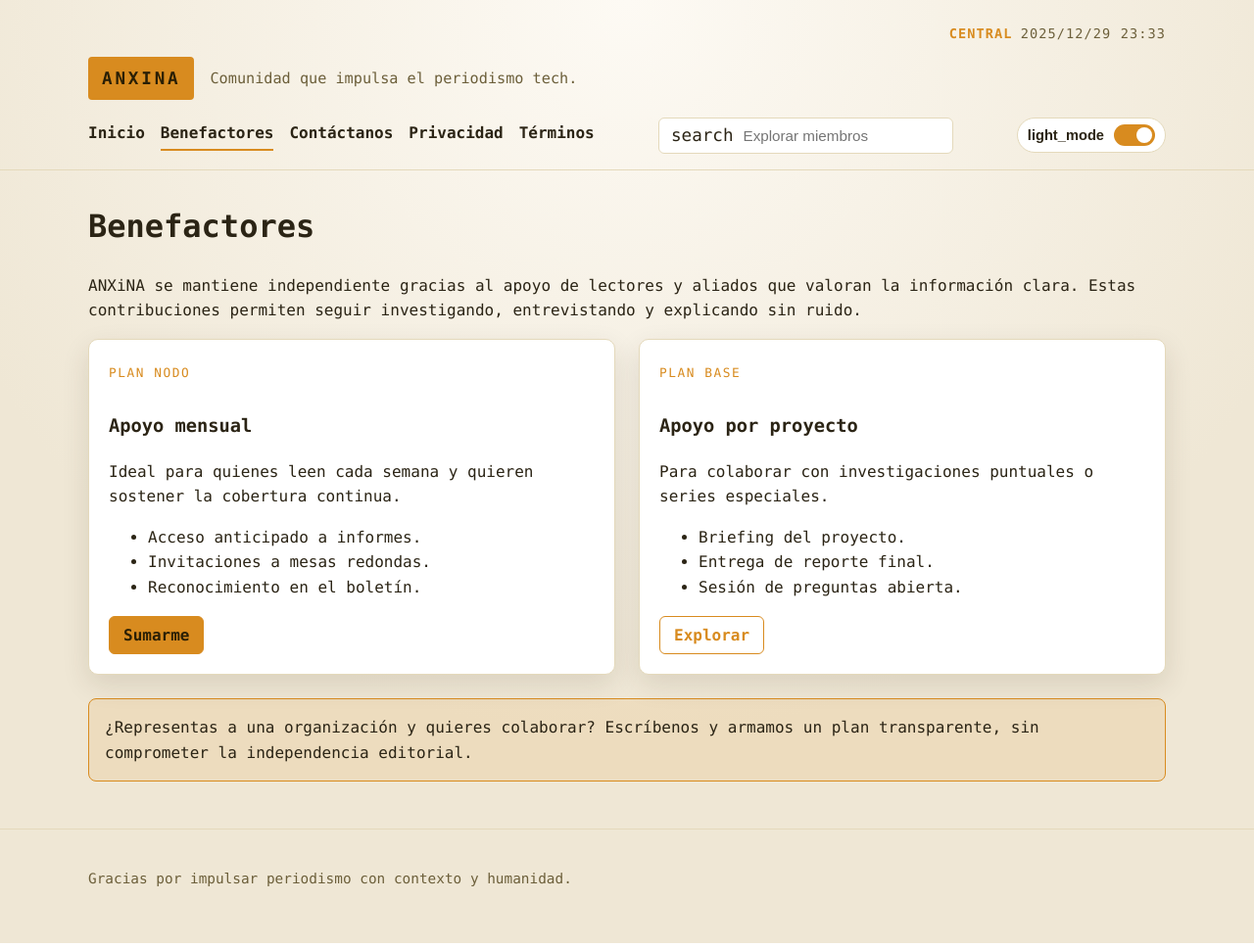
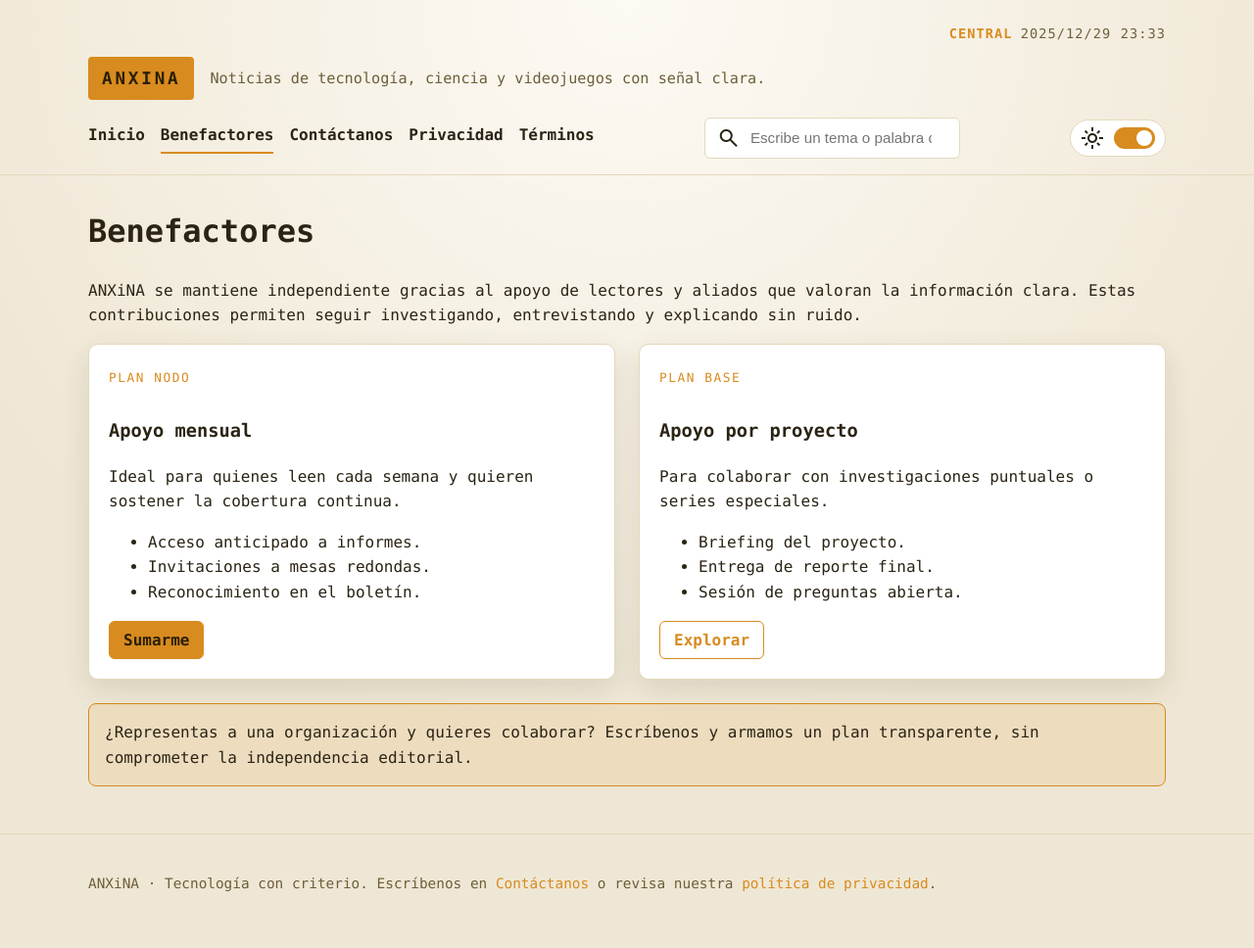
Before and after one commit to tepokato/Anxina, a plain HTML site: page pages/benefactores.html in a window 1280 px wide. Shown: the whole page at 98% size. Drawn offline with nearby package versions, Linux system fonts and the light colour scheme.

Commit message:
Standardize shared header and footer content

```diff
--- a/pages/benefactores.html
+++ b/pages/benefactores.html
@@ -5,6 +5,7 @@
   <meta name="viewport" content="width=device-width, initial-scale=1" />
   <title>ANXiNA · Benefactores</title>
   <link rel="stylesheet" href="../assets/css/style.css" />
+  <link href="https://fonts.googleapis.com/css2?family=Material+Symbols+Outlined" rel="stylesheet" />
 </head>
 <body>
   <a class="skip-link" href="#contenido">Saltar al contenido</a>
@@ -20,7 +21,7 @@
         <div class="brand__badge">
           <h1 class="brand__title">ANXiNA</h1>
         </div>
-        <p class="brand__subtitle">Comunidad que impulsa el periodismo tech.</p>
+        <p class="brand__subtitle">Noticias de tecnología, ciencia y videojuegos con señal clara.</p>
       </div>
       <div class="header-meta">
         <nav class="nav" aria-label="Navegación principal">
@@ -32,7 +33,7 @@
         </nav>
         <label class="search" aria-label="Buscar en ANXiNA">
           <span class="material-symbols-outlined" aria-hidden="true">search</span>
-          <input type="search" placeholder="Explorar miembros" />
+          <input type="search" placeholder="Escribe un tema o palabra clave" />
         </label>
         <button class="theme-toggle" type="button" aria-pressed="false" aria-label="Activar tema claro">
           <span class="theme-toggle__icon material-symbols-outlined" aria-hidden="true">dark_mode</span>
@@ -86,7 +87,10 @@
 
   <footer class="footer">
     <div class="container">
-      <p>Gracias por impulsar periodismo con contexto y humanidad.</p>
+      <p>
+        ANXiNA · Tecnología con criterio. Escríbenos en <a href="contactanos.html">Contáctanos</a> o revisa nuestra
+        <a href="politica_de_privacidad.html">política de privacidad</a>.
+      </p>
     </div>
   </footer>
   <script src="../assets/js/central-time.js"></script>
```
Also changed, not shown: pages/contactanos.html (+6 -3 lines), pages/politica_de_privacidad.html (+6 -3 lines), pages/terminos_de_servicio.html (+6 -3 lines), posts/menos-ram-mas-discurso.html (+2 -2 lines).
